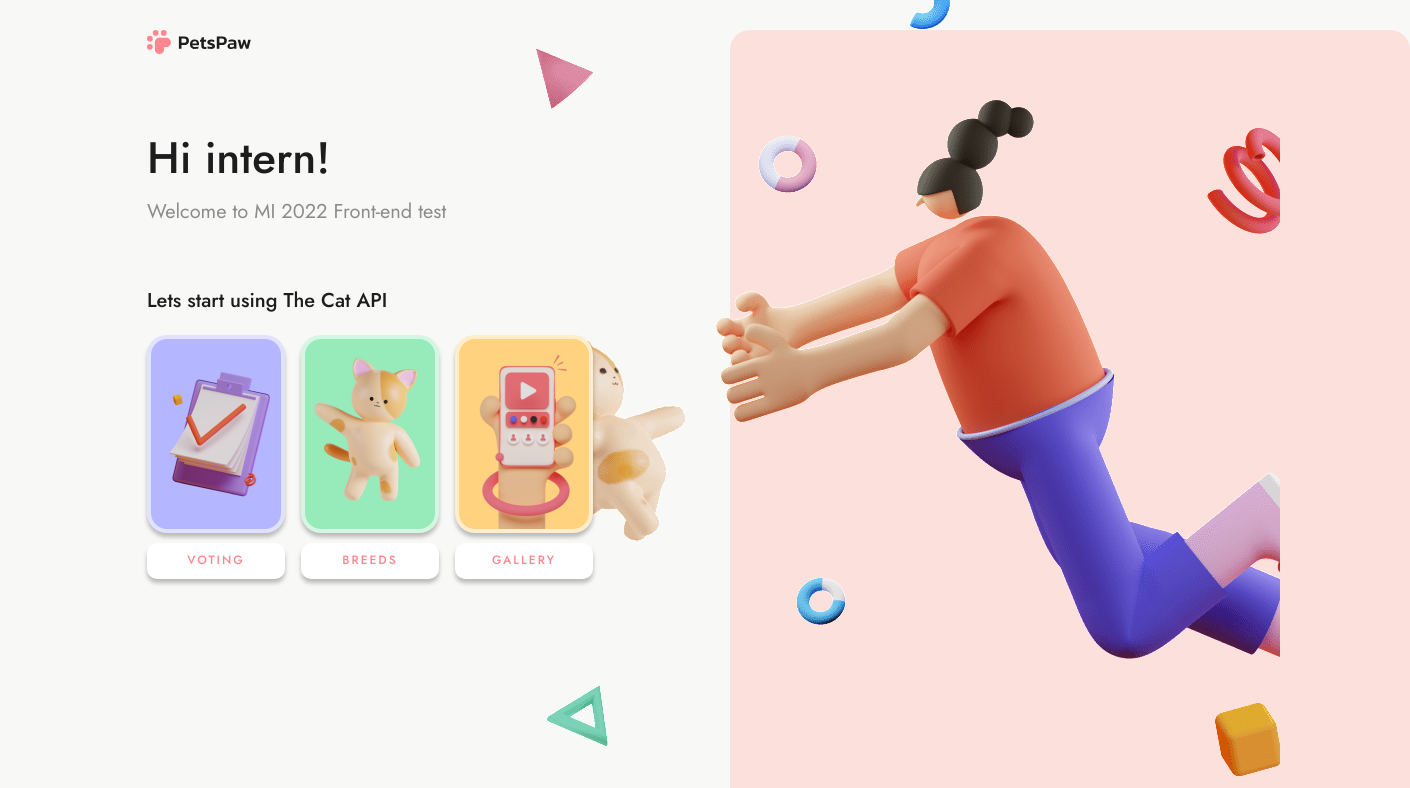
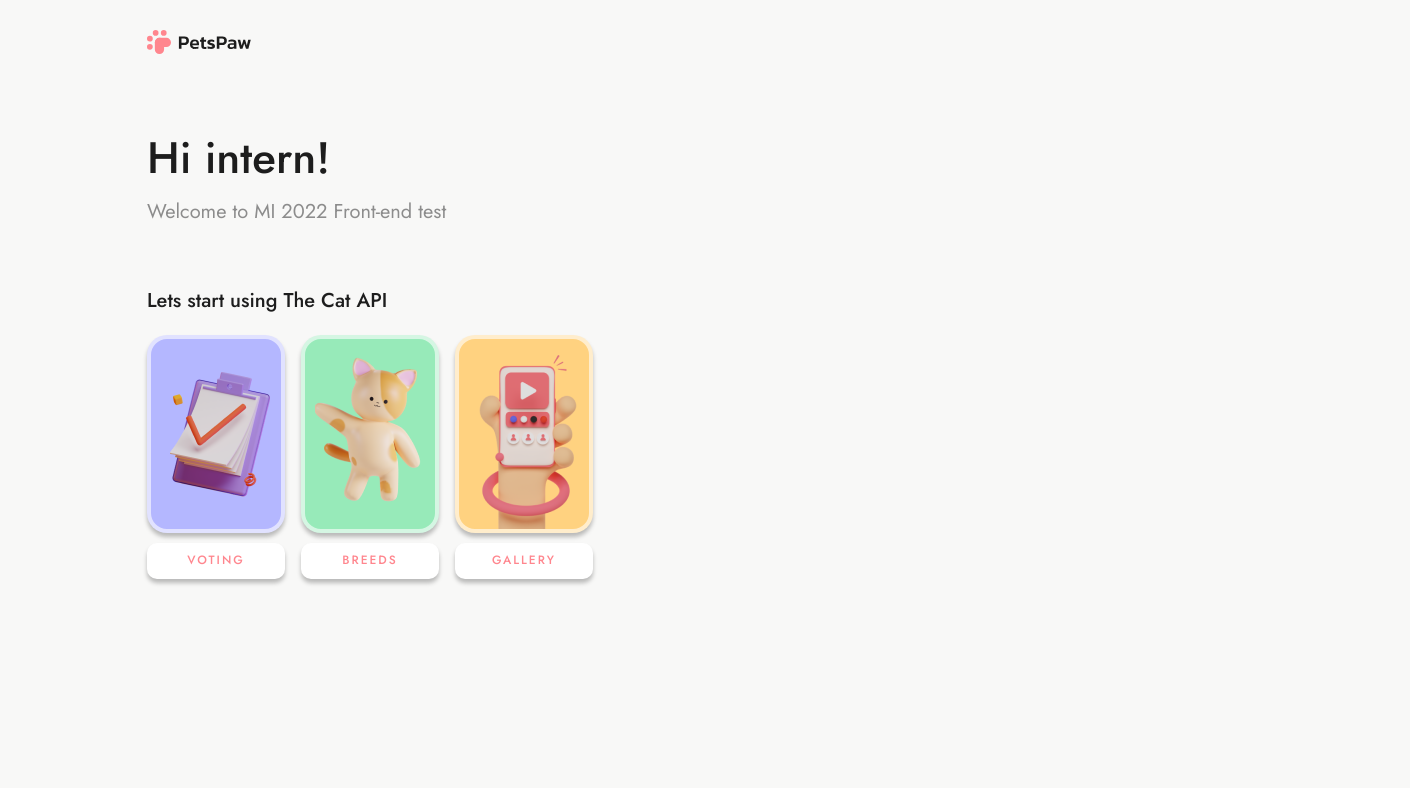
Before and after one commit to VladyslavLata/cat-api, a Next.js app: page / in a window 1280 px wide. Shown: the top 788 px of the page, 1410 px wide, since content can reach past the window. Built offline with nearby package versions, Linux system fonts and the light colour scheme.

Commit message:
add media hook, work with Home page adaptiv

```diff
--- a/components/Container/Container.styled.tsx
+++ b/components/Container/Container.styled.tsx
@@ -2,19 +2,16 @@ import styled from "styled-components";
 import bgHome from "../../public/homeBgImg.png";
 
 export const Container = styled.div`
-position: relative;
-padding: ${p=>p.theme.space[9]}px;
-display: flex;
-margin-right: auto;
-margin-left: auto;
-background-image: url(${bgHome.src});
-background-repeat: no-repeat;
-background-position: top  right ;
+  padding: ${(p) => p.theme.space[9]}px;
+  margin-right: auto;
+  margin-left: auto;
 
-
-
-
-@media screen and (min-width:1440px)  {
+  @media screen and (min-width: 1440px) {
     width: 1440px;
+    position: relative;
+    display: flex;
+    background-image: url(${bgHome.src});
+    background-repeat: no-repeat;
+    background-position: top right;
   }
-`
+`;
--- a/components/Navigation/Navigation.styled.tsx
+++ b/components/Navigation/Navigation.styled.tsx
@@ -14,16 +14,17 @@ width: 138px;
 `;
 
 export const LinkTitle = styled(Text)`
-margin-top: ${p=>p.theme.space[3]}px;
-padding: ${p => `${p.theme.space[3]}px ${p.theme.space[2]}px`};
-background-color: ${p => p.theme.colors.bgSecondary};
-border-radius: ${p=>p.theme.radii.s};
+  margin-top: ${(p) => p.theme.space[3]}px;
+  padding: ${(p) => `${p.theme.space[3]}px ${p.theme.space[2]}px`};
+  background-color: ${(p) => p.theme.colors.bgSecondary};
+  border-radius: ${(p) => p.theme.radii.s};
   text-transform: uppercase;
   text-align: center;
   letter-spacing: 2px;
-box-shadow: ${p=>p.theme.shadows.boxShadow};
-`
-
+  box-shadow: ${(p) => p.theme.shadows.boxShadow};
+  transition: box-shadow 300ms cubic-bezier(0.215, 0.610, 0.355, 1),
+  background-color 300ms cubic-bezier(0.215, 0.610, 0.355, 1);
+`;
 
 export const Wrapp = styled.div<Pick<INavLink, "bgColor" | "img">>`
   width: 138px;
@@ -43,21 +44,23 @@ width: 138px;
     border: ${(p) => p.theme.borders.l};
     border-color: ${(p) => p.theme.colors.bgBorder};
     border-radius: ${(p) => p.theme.radii.m};
-    box-shadow: ${p => p.theme.shadows.boxShadow};
-
+    box-shadow: ${(p) => p.theme.shadows.boxShadow};
+    transition: box-shadow 300ms cubic-bezier(0.215, 0.610, 0.355, 1),
+    border-color 300ms cubic-bezier(0.215, 0.610, 0.355, 1);
   }
 `;
 
 export const NavLink = styled(Link)`
-:hover, :focus {
+  :hover,
+  :focus {
     & ${LinkTitle} {
       box-shadow: none;
-background-color: ${p=>p.theme.colors.bgAccentSecondary};
+      background-color: ${(p) => p.theme.colors.bgAccentSecondary};
     }
 
     & ${Wrapp}::before {
-    border-color: ${p=>p.theme.colors.bgPrimary};
+      border-color: ${(p) => p.theme.colors.bgPrimary};
       box-shadow: none;
     }
   }
-`
+`;
--- /dev/null
+++ b/hooks/useMyAppMedia.tsx
@@ -0,0 +1,11 @@
+import { useMediaQuery } from "usehooks-ts";
+
+export const useMyAppMedia = () => {
+  const minMediaDesktop = useMediaQuery('(min-width: 1440px)');
+  const minMediaTab = useMediaQuery('(min-width: 768px)');
+  const minMediaMobile = useMediaQuery('(min-width: 375px)');
+  const maxMediaTab = useMediaQuery('(max-width: 1439px)');
+  const maxMediaMobile = useMediaQuery('(max-width: 767px)');
+
+  return {minMediaDesktop, minMediaTab, minMediaMobile, maxMediaTab, maxMediaMobile}
+}
--- a/pages/_app.tsx
+++ b/pages/_app.tsx
@@ -6,6 +6,7 @@ import { ThemeProvider } from "styled-components";
 import { theme } from "../constants/theme";
 import { Container } from "../components/Container/Container";
 import { AsideBar } from "../components/AsideBar/AsideBar";
+import { useMyAppMedia } from "../hooks/useMyAppMedia";
 
 const jost = Jost({
   weight: ["400", "500"],
@@ -14,6 +15,7 @@ const jost = Jost({
 });
 
 export default function App({ Component, pageProps }: AppProps) {
+  const {minMediaDesktop} = useMyAppMedia();
   return (
     <>
       <style jsx global>{`
@@ -23,7 +25,8 @@ export default function App({ Component, pageProps }: AppProps) {
       `}</style>
       <ThemeProvider theme={theme}>
         <Container>
-          <AsideBar />
+          {/* {minMediaDesktop && <AsideBar />}  */}
+          <AsideBar/>
           <SC.MainContent>
             <Component {...pageProps} />
           </SC.MainContent>
--- a/pages/index.tsx
+++ b/pages/index.tsx
@@ -1,20 +1,21 @@
-import Head from 'next/head'
-import { useMediaQuery } from 'usehooks-ts'
+import Head from "next/head";
+import { useMyAppMedia } from "../hooks/useMyAppMedia";
 import { FC } from "react";
+import { Hero } from "../components/Hero/Hero";
+
+const Home: FC = () => {
 
 
-
-
- const  Home: FC = () => {
-//  const mediaTab = useMediaQuery('(min-width: 768px)')
-
-  return (<>
+  return (
+    <>
       <Head>
         <title>Home</title>
         <meta name="description" content="Generated by create next app" />
         <link rel="icon" href="/favicon.ico" />
       </Head>
- </> )
-}
+
+    </>
+  );
+};
 
 export default Home;
--- a/styles/App.styled.tsx
+++ b/styles/App.styled.tsx
@@ -1,6 +1,8 @@
 import styled from "styled-components";
 
 export const MainContent = styled.main`
+  @media screen and (min-width: 1440px) {
+    width: 680px;
 
     ::after {
       content: "";
@@ -14,4 +16,5 @@ export const MainContent = styled.main`
       background-color: ${(p) => p.theme.colors.bgAccentSecondary};
       z-index: -1;
     }
+  }
 `;
```
Lines whose indentation alone changed are shown as unchanged.
